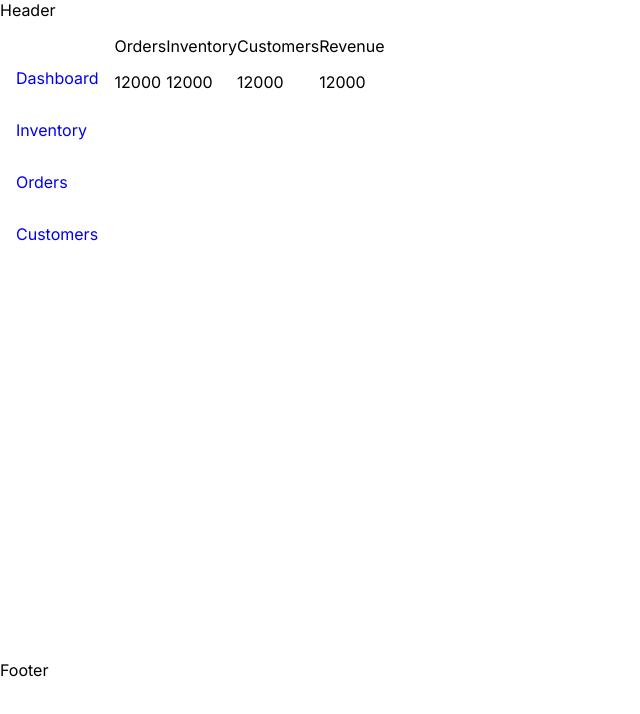
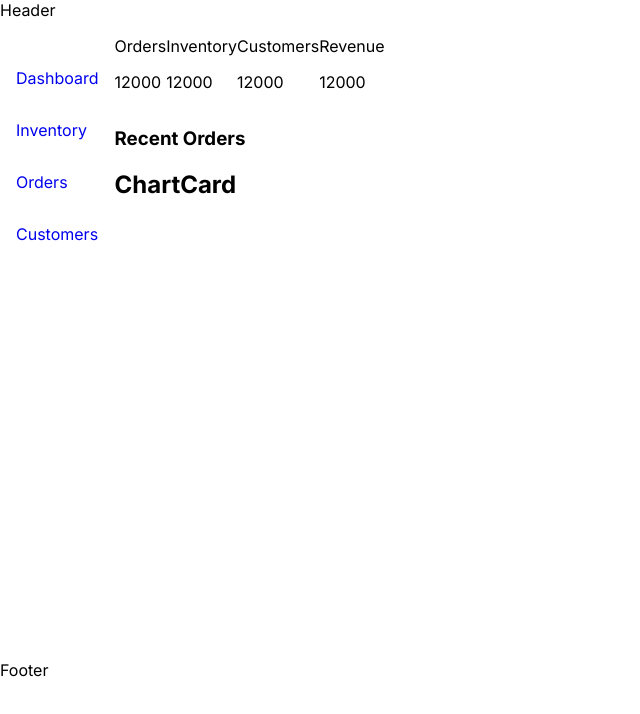
Before and after one commit to Fr33yr/inventory-management, a React (Vite) app: page /dashboard in a window 1280 px wide. Shown: the top 714 px of the page, without its empty margins (0-640 px from the left). Built offline with nearby package versions, Linux system fonts and the light colour scheme.

Commit message:
dashboard components

```diff
--- a/src/pages/dashboard/Dashboard.tsx
+++ b/src/pages/dashboard/Dashboard.tsx
@@ -1,9 +1,15 @@
-import {Stats} from '../../components/index'
+import { Stats, Chart, DashboardTable } from "../../components/index";
 
 function Dashboard() {
   return (
-    <div><Stats/></div>
-  )
+    <div>
+      <Stats />
+      <div>
+        <DashboardTable />
+        <Chart />
+      </div>
+    </div>
+  );
 }
 
-export default Dashboard
+export default Dashboard;
```
